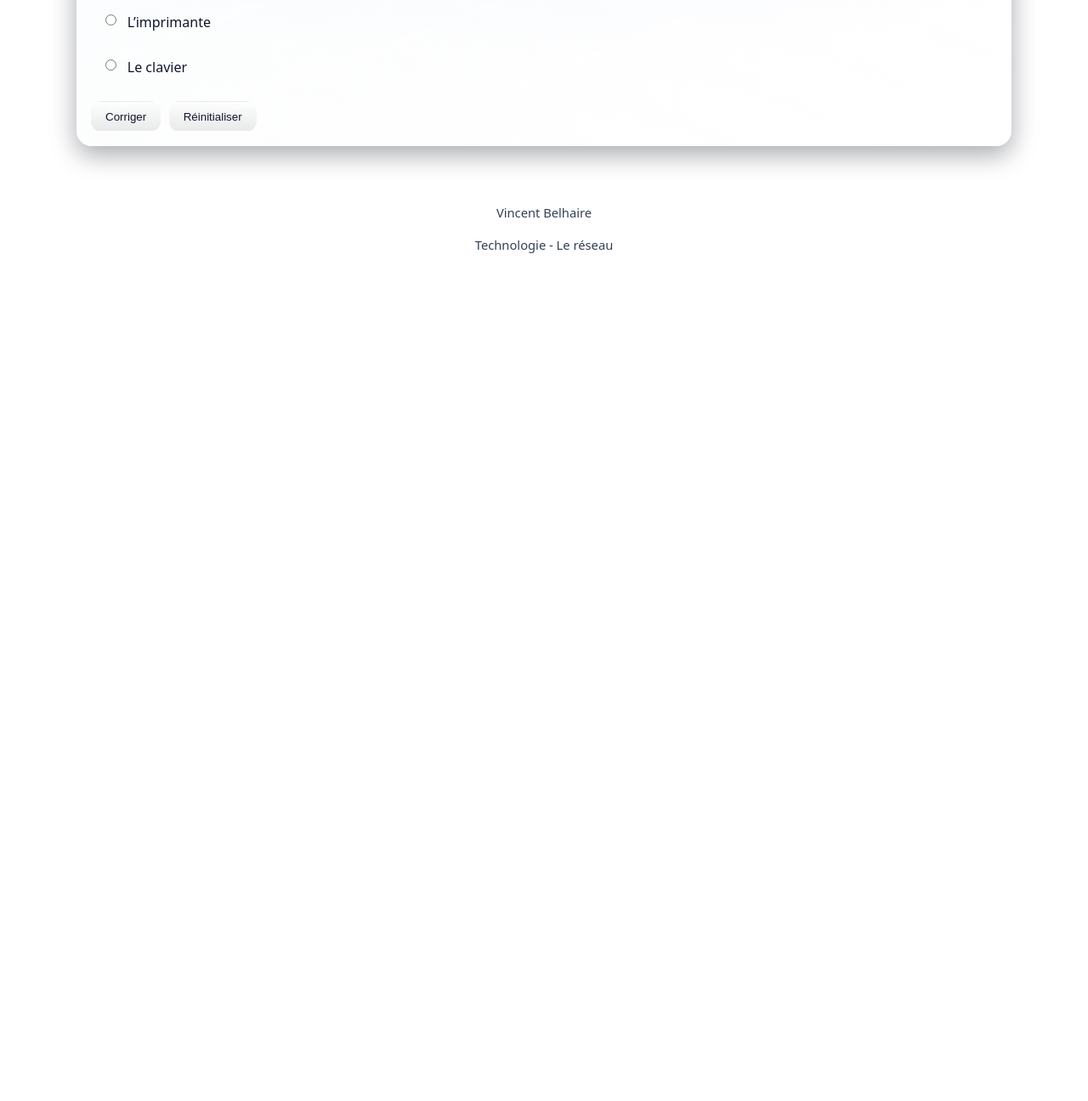
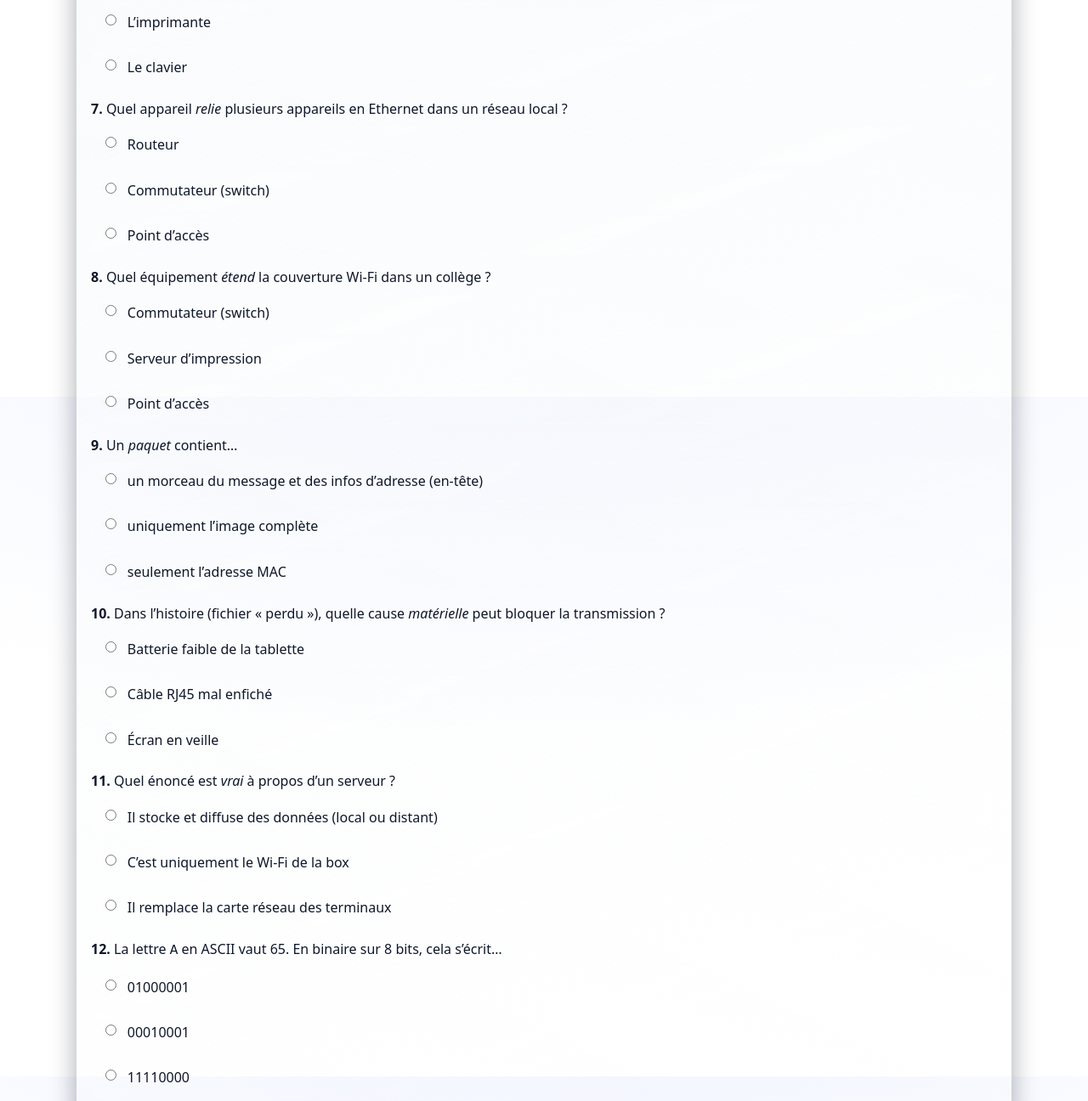
Before and after one commit to Vincent-Belhaire/Comment-l-information-voyage-t-elle-dans-un-r-seau-, a plain HTML site: page index.html in a window 1280 px wide. Shown: the part 2733-4029 px from the top of the page at 85% size. Before the commit the page ends 3087 px from the top, so only its background shows below. Drawn offline with Linux system fonts and the light colour scheme.

Commit message:
Update index.html

```diff
--- a/index.html
+++ b/index.html
@@ -277,6 +277,65 @@
         </div>
         <div class="feedback small"></div>
       </div>
+      <div class="q" data-correct="b" data-explain="Le <em>switch</em> (commutateur) relie plusieurs appareils ; le routeur, lui, choisit les chemins entre réseaux.">
+        <div><strong>7.</strong> Quel appareil <em>relie</em> plusieurs appareils en Ethernet dans un réseau local ?</div>
+        <div class="choices">
+          <label><input type="radio" name="q7" value="a"> Routeur</label>
+          <label><input type="radio" name="q7" value="b"> Commutateur (switch)</label>
+          <label><input type="radio" name="q7" value="c"> Point d’accès</label>
+        </div>
+        <div class="feedback small"></div>
+      </div>
+
+      <div class="q" data-correct="c" data-explain="Le point d’accès étend la couverture sans fil (Wi‑Fi).">
+        <div><strong>8.</strong> Quel équipement <em>étend</em> la couverture Wi‑Fi dans un collège ?</div>
+        <div class="choices">
+          <label><input type="radio" name="q8" value="a"> Commutateur (switch)</label>
+          <label><input type="radio" name="q8" value="b"> Serveur d’impression</label>
+          <label><input type="radio" name="q8" value="c"> Point d’accès</label>
+        </div>
+        <div class="feedback small"></div>
+      </div>
+
+      <div class="q" data-correct="a" data-explain="Un paquet = un morceau du message + en‑tête (adresses, etc.).">
+        <div><strong>9.</strong> Un <em>paquet</em> contient…</div>
+        <div class="choices">
+          <label><input type="radio" name="q9" value="a"> un morceau du message et des infos d’adresse (en‑tête)</label>
+          <label><input type="radio" name="q9" value="b"> uniquement l’image complète</label>
+          <label><input type="radio" name="q9" value="c"> seulement l’adresse MAC</label>
+        </div>
+        <div class="feedback small"></div>
+      </div>
+
+      <div class="q" data-correct="b" data-explain="Problème classique observé en réseau filaire : câble RJ45 mal enfiché.">
+        <div><strong>10.</strong> Dans l’histoire (fichier « perdu »), quelle cause <em>matérielle</em> peut bloquer la transmission ?</div>
+        <div class="choices">
+          <label><input type="radio" name="q10" value="a"> Batterie faible de la tablette</label>
+          <label><input type="radio" name="q10" value="b"> Câble RJ45 mal enfiché</label>
+          <label><input type="radio" name="q10" value="c"> Écran en veille</label>
+        </div>
+        <div class="feedback small"></div>
+      </div>
+
+      <div class="q" data-correct="a" data-explain="Un serveur stocke et distribue des informations ; il peut être local (collège) ou distant (YouTube…).">
+        <div><strong>11.</strong> Quel énoncé est <em>vrai</em> à propos d’un serveur ?</div>
+        <div class="choices">
+          <label><input type="radio" name="q11" value="a"> Il stocke et diffuse des données (local ou distant)</label>
+          <label><input type="radio" name="q11" value="b"> C’est uniquement le Wi‑Fi de la box</label>
+          <label><input type="radio" name="q11" value="c"> Il remplace la carte réseau des terminaux</label>
+        </div>
+        <div class="feedback small"></div>
+      </div>
+
+      <div class="q" data-correct="a" data-explain="La lettre A vaut 65 (ASCII), soit 01000001 en binaire sur 8 bits.">
+        <div><strong>12.</strong> La lettre <code>A</code> en ASCII vaut 65. En binaire sur 8 bits, cela s’écrit…</div>
+        <div class="choices">
+          <label><input type="radio" name="q12" value="a"> 01000001</label>
+          <label><input type="radio" name="q12" value="b"> 00010001</label>
+          <label><input type="radio" name="q12" value="c"> 11110000</label>
+        </div>
+        <div class="feedback small"></div>
+      </div>
 
       <div class="actions">
         <button id="check">Corriger</button>
```
